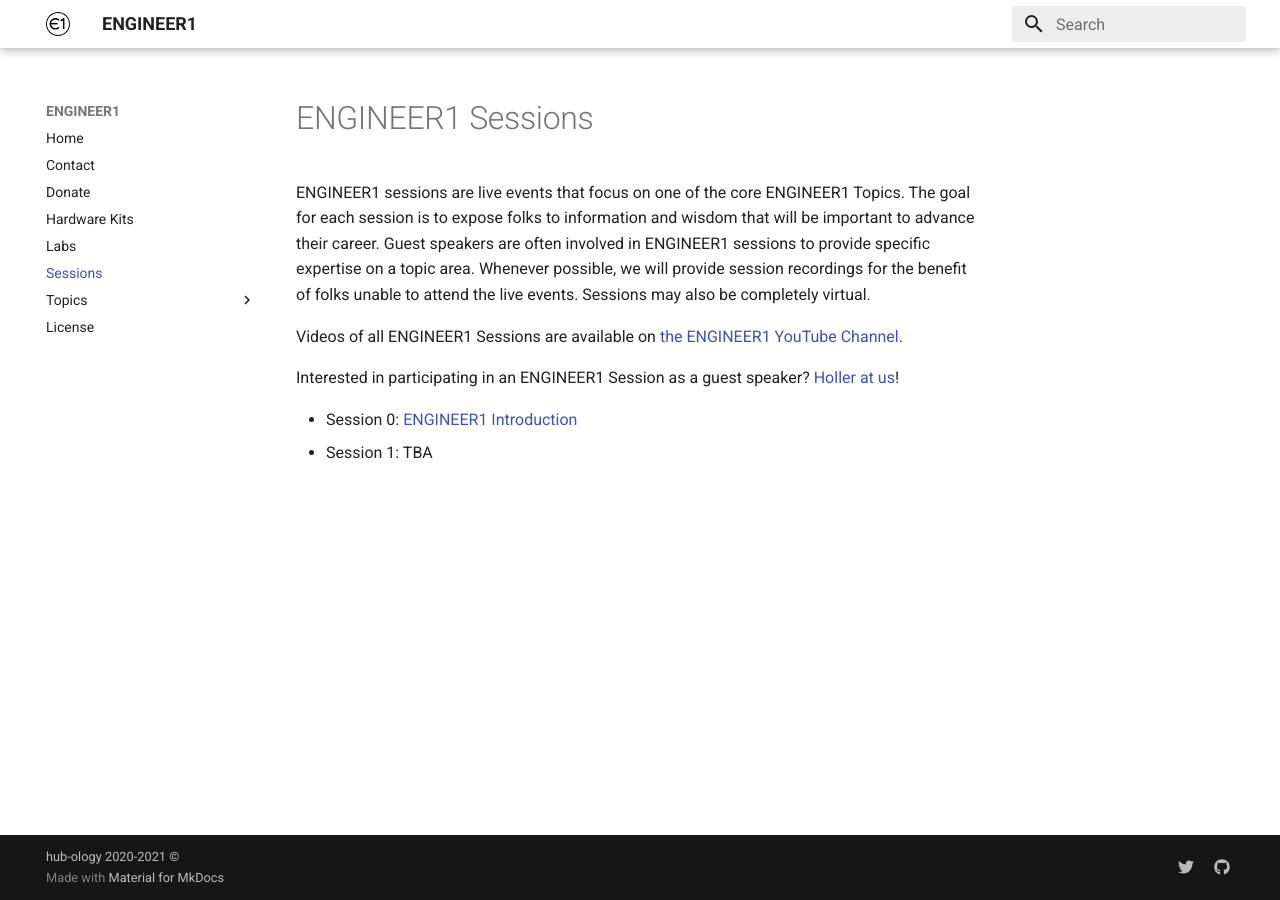
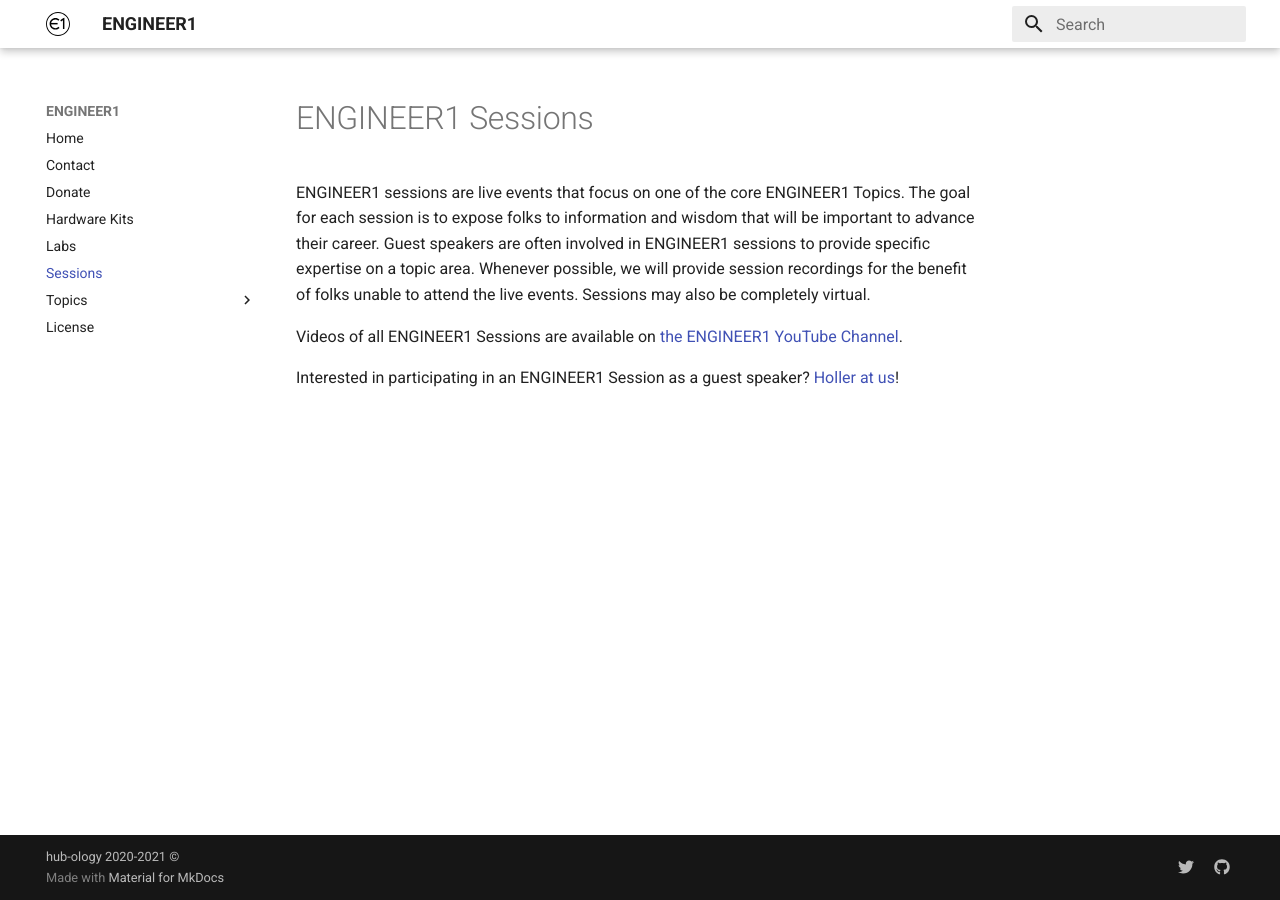
Before and after one commit to hub-ology/engineer1-website, an MkDocs documentation site: the page built from docs/sessions.md, in a window 1280 px wide. Built offline with MkDocs 1.6.1 and Material for MkDocs 9.7.7, drawn with Linux system fonts in a browser that asks for light colours.

Commit message:
Remove explicit session listing - use YouTube Channel for the primary listing for now

```diff
--- a/docs/sessions.md
+++ b/docs/sessions.md
@@ -10,7 +10,3 @@
 Videos of all ENGINEER1 Sessions are available on [the ENGINEER1 YouTube Channel](https://www.youtube.com/channel/UCjYPSDgMUIWjJWDYGXyQRWw).
 
 Interested in participating in an ENGINEER1 Session as a guest speaker?  [Holler at us](/contact/)!
-
-
-- Session 0: [ENGINEER1 Introduction](https://www.youtube.com/channel/UCjYPSDgMUIWjJWDYGXyQRWw)
-- Session 1: TBA
```
